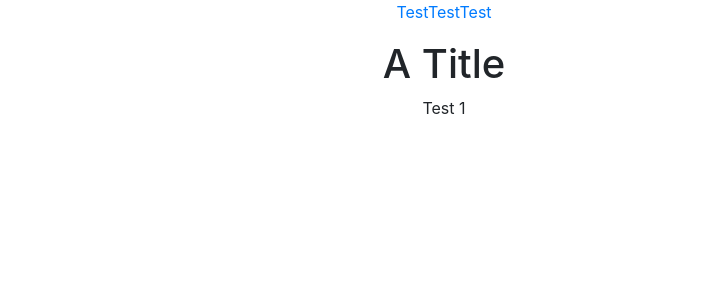
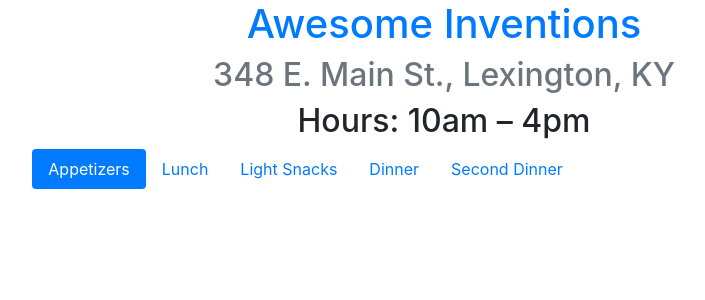
Before and after one commit to robbiegay/react-restaurant, a React (Create React App) app: page / in a window 1280 px wide. Shown: the top 300 px of the page, without its empty margins (196-901 px from the left). Built offline with nearby package versions, Linux system fonts and the light colour scheme.

Commit message:
Added items to the Header, added Menu section

```diff
--- a/src/Header.js
+++ b/src/Header.js
@@ -3,9 +3,30 @@ import React from 'react';
 class Header extends React.Component {
     constructor(props) {
         super(props);
+        this.restFirstName = ["Andy's", "Amazing", "Awesome", "Alright"];
+        this.restSecondName = ["Igloo", "Inventions", "Iterations", "Ideas"];
     }
+
+    randomName() {
+        let x = Math.floor(Math.random() * 4);
+        let y = Math.floor(Math.random() * 4);
+        return <h1 className='text-primary'>{this.restFirstName[x]} {this.restSecondName[y]}</h1>;
+    }
+
+    randomHours() {
+        let openAt = 6 + Math.floor(Math.random() * 5);
+        let closeAt = Math.floor(Math.random() * 7);
+        return <h2>Hours: {openAt}am – {openAt - closeAt}pm</h2>
+    }
+
     render() {
-        return <p className='text-primary'>TestTestTest</p>;
+        return (
+            <React.Fragment>
+                {this.randomName()}
+                <h2 className='text-secondary'>348 E. Main St., Lexington, KY</h2>
+                {this.randomHours()}
+            </React.Fragment>
+        );
     }
 }
 
--- a/src/Layout.js
+++ b/src/Layout.js
@@ -1,5 +1,6 @@
 import React from 'react';
 import Header from './Header.js';
+import Menu from './Menu.js';
 
 class Layout extends React.Component {
     constructor(props) {
@@ -14,8 +15,7 @@ class Layout extends React.Component {
                         <div className='col-0 col-sm-0 col-md-1 col-lg-2' />
                         <div className='col-12 col-sm-12 col-md-10 col-lg-8 text-center'>
                             <Header />
-                            <h1>A Title</h1>
-                            <p>Test 1</p>
+                            <Menu />
                         </div>
                         <div className='col-0 col-sm-0 col-md-1 col-lg-2' />
 
--- /dev/null
+++ b/src/Menu.js
@@ -0,0 +1,30 @@
+import React from 'react';
+
+class Menu extends React.Component {
+    constructor(props) {
+        super(props);
+    }
+    render() {
+        return (
+            <ul class="nav nav-pills">
+                <li class="nav-item">
+                    <a class="nav-link active" href="#">Appetizers</a>
+                </li>
+                <li class="nav-item">
+                    <a class="nav-link" href="#">Lunch</a>
+                </li>
+                <li class="nav-item">
+                    <a class="nav-link" href="#">Light Snacks</a>
+                </li>
+                <li class="nav-item">
+                    <a class="nav-link" href="#">Dinner</a>
+                </li>
+                <li class="nav-item">
+                    <a class="nav-link" href="#">Second Dinner</a>
+                </li>
+            </ul>
+        );
+    }
+}
+
+export default Menu;
```
